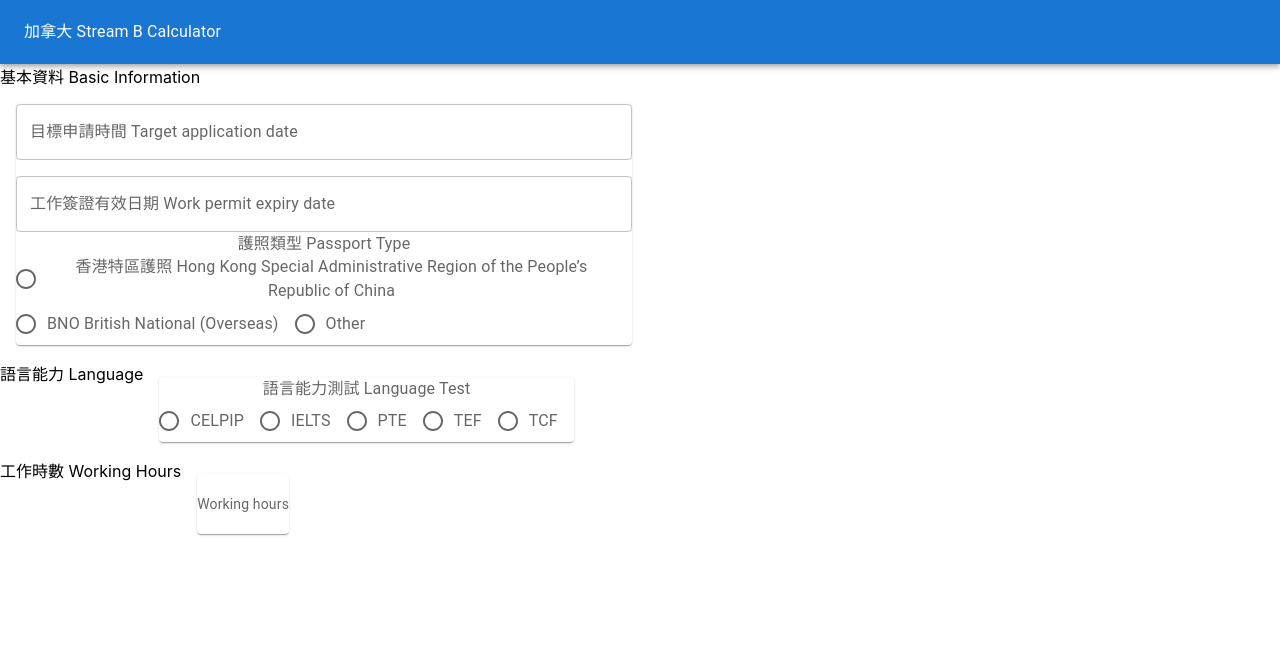
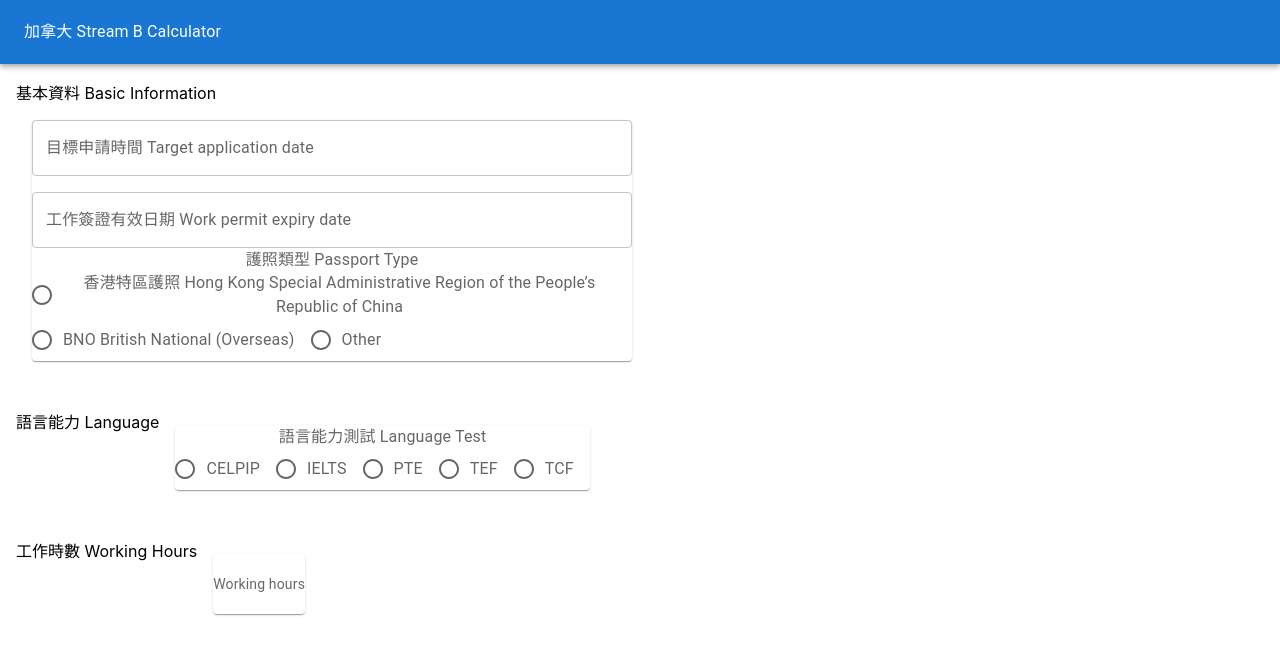
Before and after one commit to VardyNg/Canada-HK-Stream-B-Calculator, a React (Create React App) app: page / in a window 1280 px wide. Shown: the top 654 px of the page. Built offline with nearby package versions, Linux system fonts and the light colour scheme.

Commit message:
change padding to 2

```diff
--- a/src/template/stream-b-calculator/criteria.tsx
+++ b/src/template/stream-b-calculator/criteria.tsx
@@ -21,7 +21,10 @@ const Item = styled(Paper)(({ theme }) => ({
 
 function Criteria(prop: CriteriaProps) {
   return (
-    <Grid container>
+    <Grid
+      container
+      padding={2}
+    >
       {prop.title}
       <Box
         sx={{
```
